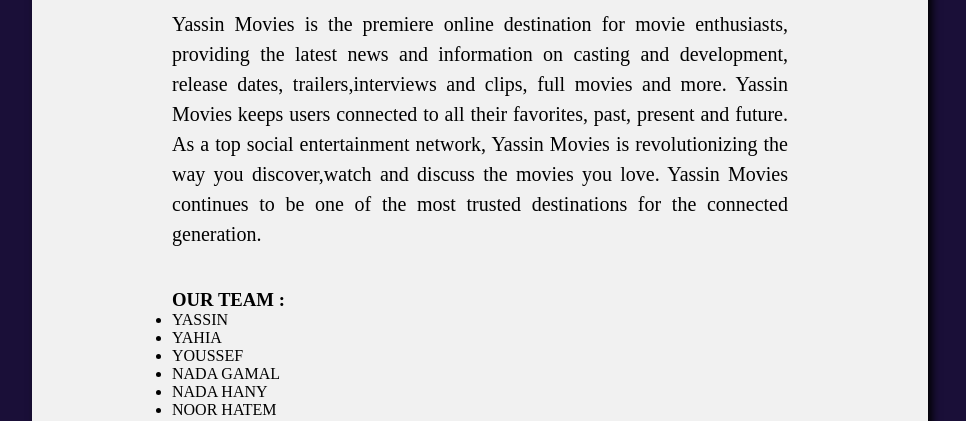
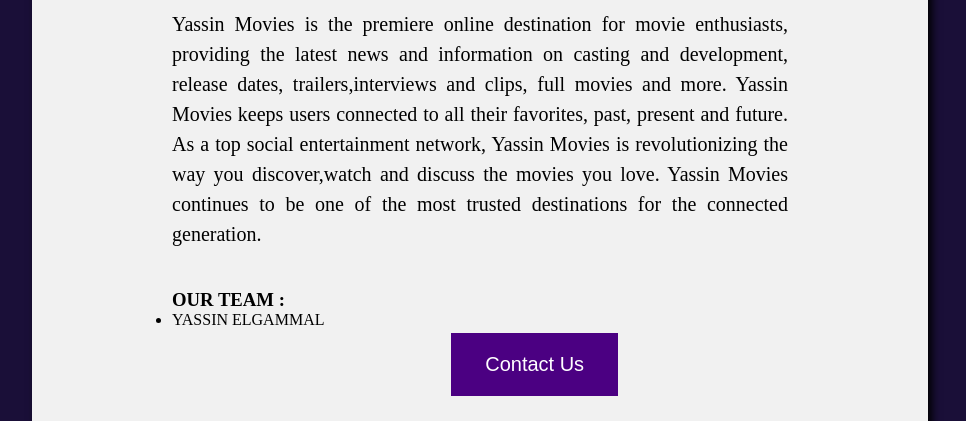
Before and after one commit to itmovies/itmovies.github.io, a plain HTML site: page AboutUs.html in a window 1280 px wide. Shown: the part 356-777 px from the top of the page, without its empty margins (160-1126 px from the left). Drawn offline with Linux system fonts and the light colour scheme.

Commit message:
Update AboutUs.html

```diff
--- a/AboutUs.html
+++ b/AboutUs.html
@@ -25,12 +25,7 @@
                 Yassin Movies continues to be one of the most trusted destinations for the connected generation.
             <h3>OUR TEAM :</h3>
             <ul>
-                <li>YASSIN</li>
-                <li>YAHIA</li>
-                <li>YOUSSEF</li>
-                <li>NADA GAMAL</li>
-                <li>NADA HANY</li>
-                <li>NOOR HATEM</li>
+                <li>YASSIN ELGAMMAL</li>
             </ul>
             </p>
             <a href="contact us.html"><button>Contact Us</button></a>
```
